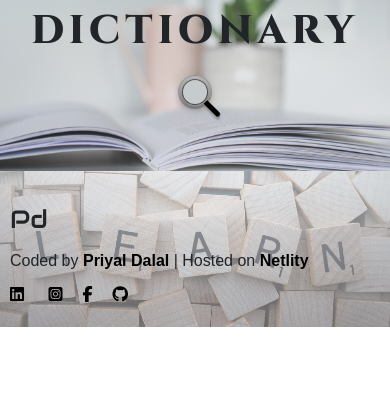
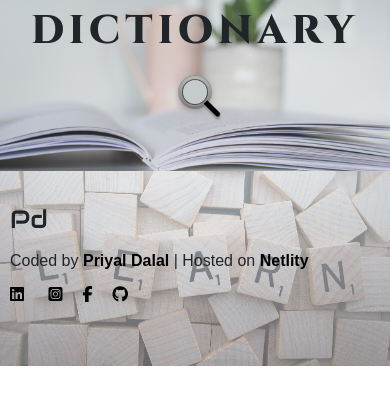
Before and after one commit to Priyaldalal30/dictionary-react, a React (Create React App) app: page / in a window 390 px wide. Shown: the top 404 px of the page. Built offline with nearby package versions, Linux system fonts and the light colour scheme; a web font is replaced by a local one.

Commit message:
edited phone screen footer css

```diff
--- a/src/Footer.css
+++ b/src/Footer.css
@@ -74,7 +74,7 @@
 }
 @media (max-width: 700px) {
   .footer {
-    height: 40vmin;
+    height: 50vmin;
   }
 }
 @media (max-width: 300px) {
```
